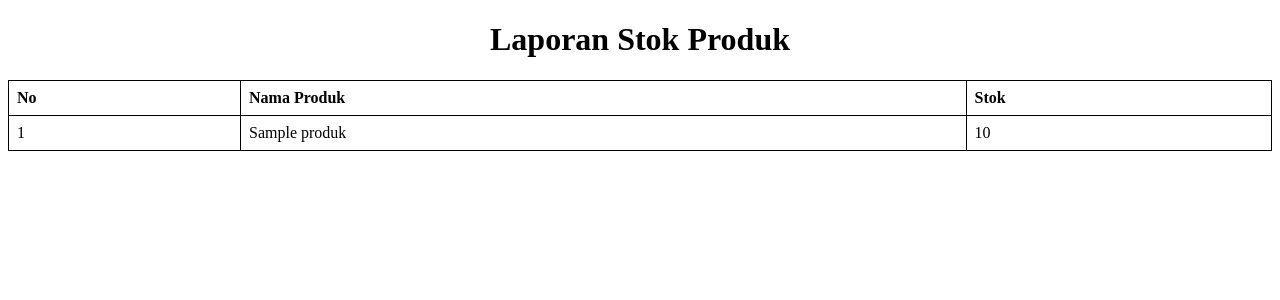
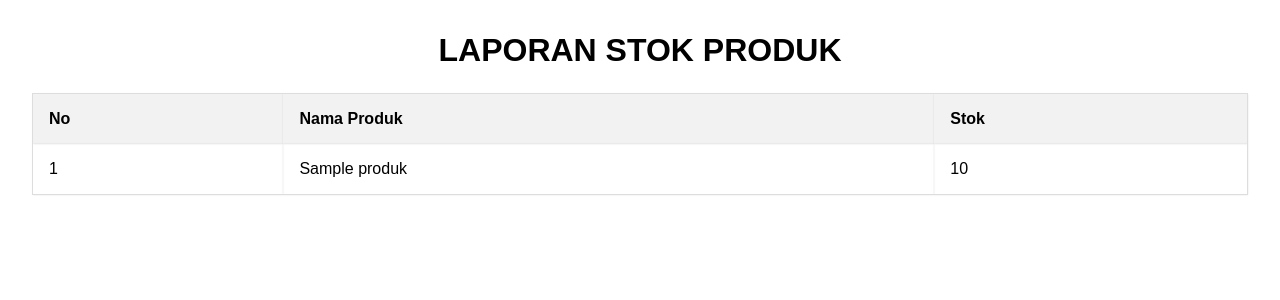
Before and after one commit to aamsetiana/kasir_ukk_aamsetiana, a CodeIgniter 4 app: template app/Views/Cetak/pdf-cetak.php in a window 1280 px wide. Shown: the top 300 px of the page. Run offline with PHP 8.4 and a stand-in for CodeIgniter, Linux system fonts and the light colour scheme; the template is opened without the code that fills it: most values are stand-ins (such as "Sample title", 1, 10 or a date in 2020); some libraries are stand-ins or nearby versions.

Commit message:
perbaikan desain tabel

```diff
--- a/app/Controllers/CetakStok.php
+++ b/app/Controllers/CetakStok.php
@@ -34,6 +34,6 @@ class CetakStok extends BaseController
         $dompdf->render();
 
         // Tampilkan PDF dalam browser
-        $dompdf->stream('laporan_stok.pdf', ['Attachment' => true]);
+        $dompdf->stream('laporan_stok.pdf', ['Attachment' => 0]);
     }
 }
--- a/app/Views/Cetak/pdf-cetak.php
+++ b/app/Views/Cetak/pdf-cetak.php
@@ -4,29 +4,63 @@
 <head>
     <meta charset="UTF-8">
     <meta name="viewport" content="width=device-width, initial-scale=1.0">
-    <title>Laporan Stok</title>
+    <title>Laporan Stok Produk</title>
     <style>
+        /* Base styles for readability and consistency */
+        body {
+            font-family: Arial, sans-serif;
+            /* Modern font family */
+            margin: 2rem;
+            /* Add margin for better spacing */
+        }
+
         table {
             width: 100%;
+            /* Ensure full width on all screens */
             border-collapse: collapse;
+            /* Combine cell borders */
+            border: 1px solid #ddd;
+            /* Light border for contrast */
+            font-size: 16px;
+            /* Adjust default font size */
         }
 
         th,
         td {
-            border: 1px solid black;
-            padding: 8px;
+            padding: 1rem;
+            /* Increase padding for better readability */
             text-align: left;
         }
+
+        th {
+            background-color: #f2f2f2;
+            /* Light background for headers */
+        }
+
+        /* Optional styling for visual appeal */
+        table {
+            border-radius: 5px;
+            /* Add subtle border radius for smoothness */
+        }
+
+        th,
+        td {
+            box-shadow: 0 0 2px rgba(0, 0, 0, 0.1);
+            /* Subtle shadow for depth */
+        }
+
+        /* Optional media query for responsiveness (adjust as needed) */
+        @media (max-width: 768px) {
+            table {
+                font-size: 14px;
+                /* Adjust font size for smaller screens */
+            }
+        }
     </style>
-    <!-- <style>
-        .page-break {
-            page-break-after: always;
-        }
-    </style> -->
 </head>
 
 <body>
-    <h1 style="text-align: center;">Laporan Stok Produk</h1>
+    <h1 style="text-align: center; font-weight: bold; margin-bottom: 1.5rem;">LAPORAN STOK PRODUK</h1>
     <table>
         <thead>
             <tr>
@@ -42,7 +76,6 @@
                     <td><?= $no++; ?></td>
                     <td><?= $baris['nama_produk']; ?></td>
                     <td><?= $baris['stok']; ?></td>
-                    <!-- <div class="page-break"></div> -->
                 </tr>
             <?php endforeach; ?>
         </tbody>
```
